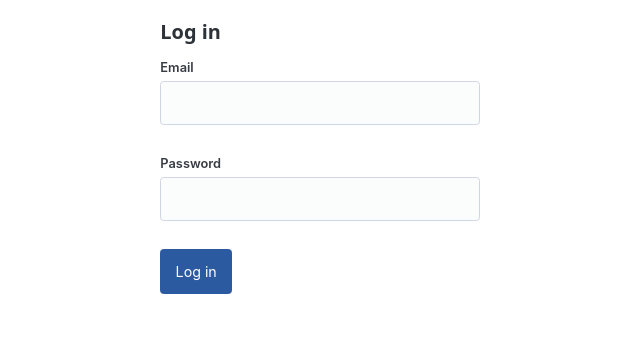
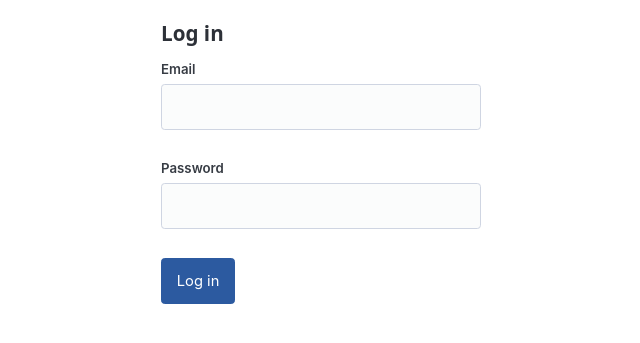
Before and after one commit to sevasek/agent-crm, a FastAPI app: page /auth/login in a window 1280 px wide. Shown: the top 343 px of the page, without its empty margins (51-691 px from the left). Run offline with FastAPI, Linux system fonts and the light colour scheme.

Commit message:
Bump base font size from 89% to 92%
Follow-up feedback.

Co-Authored-By: Claude Sonnet 5 <noreply@anthropic.com>

```diff
--- a/app/static/style.css
+++ b/app/static/style.css
@@ -3,9 +3,9 @@
        this token, including its own min-width breakpoints up to 131.25%;
        this file loads after pico.min.css so a plain, non-media-queried value
        here beats all of Pico's breakpoints at every viewport width). Was
-       halved to 50% in #132, raised to 75% as a follow-up, then to 89% per
-       further feedback that 75% still read as too small. */
-    --pico-font-size: 89%;
+       halved to 50% in #132, raised to 75% as a follow-up, then to 89%, then
+       to 92% per further feedback. */
+    --pico-font-size: 92%;
     --border: #ddd;
     --muted: #666;
     --bg-alt: #f7f7f7;
```
